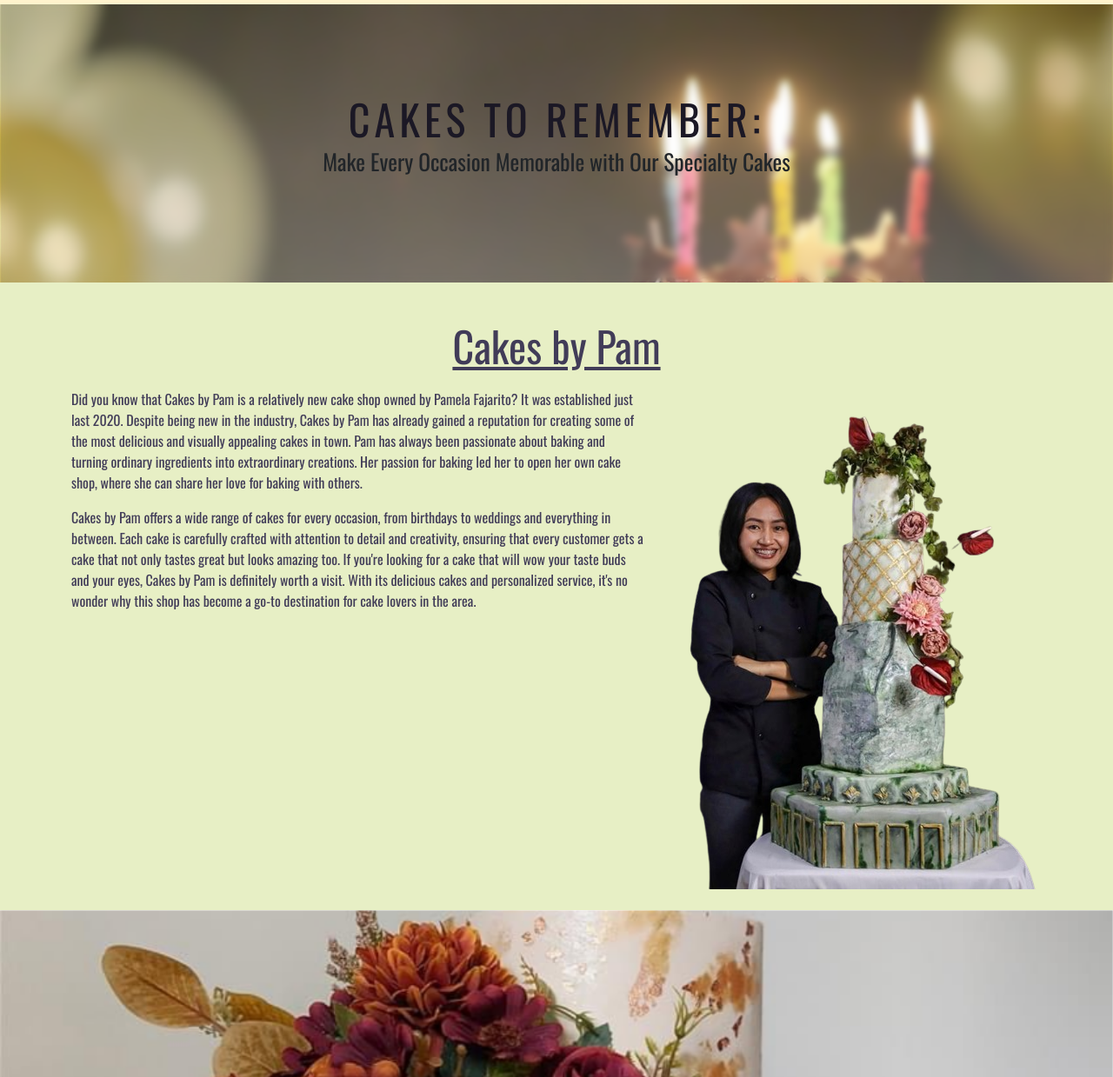
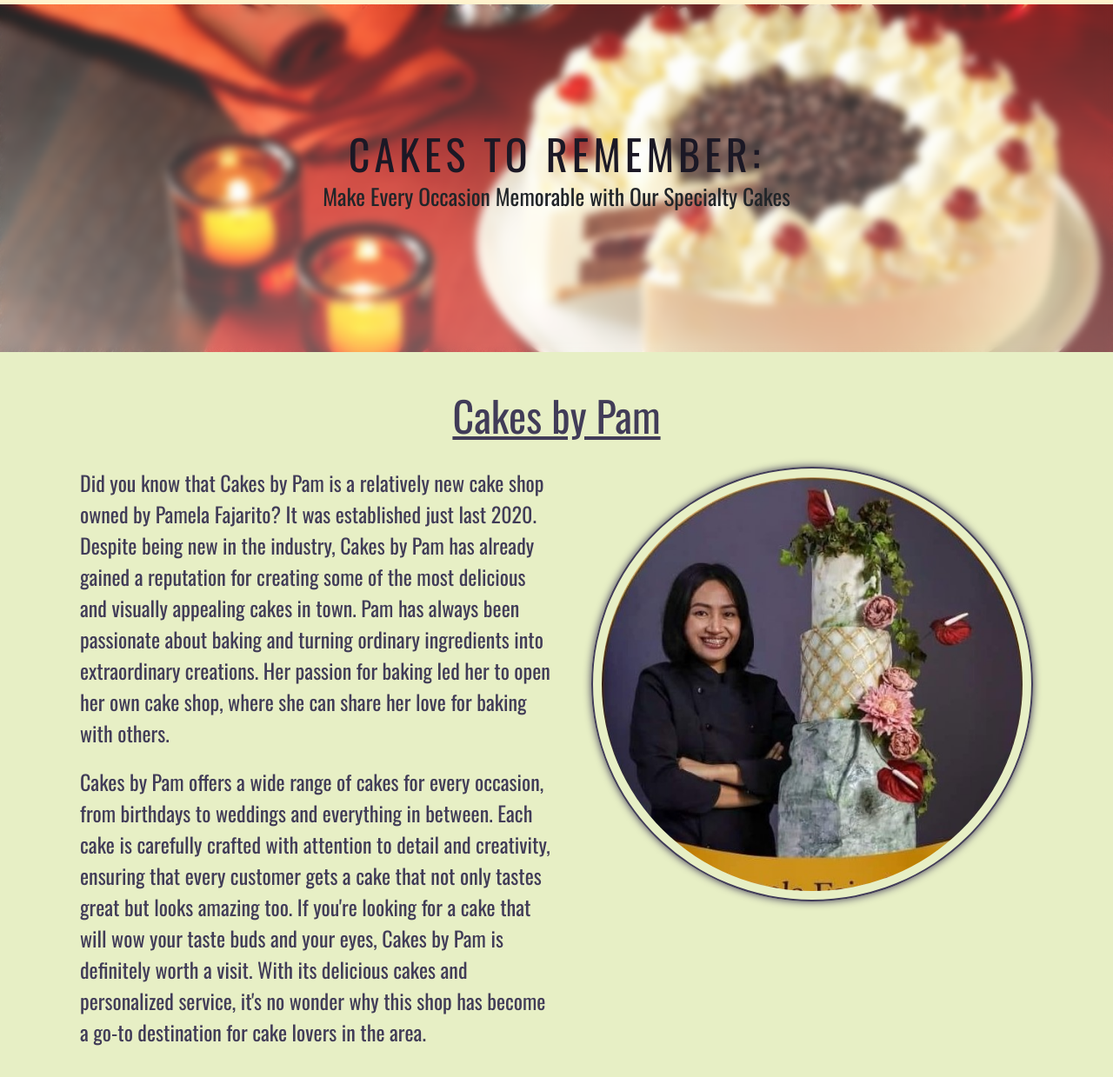
Before and after one commit to Engreyxien/mini-project-1, a plain HTML site: page index.html in a window 1280 px wide. Shown: the part 61-1300 px from the top of the page at 87% size. Drawn offline with nearby package versions, Linux system fonts and the light colour scheme.

Commit message:
everything

```diff
--- a/index.html
+++ b/index.html
@@ -35,12 +35,12 @@ background-color: #117ED2;
 color: #101111;
 }
 .showcase-area {
-  height: 40vh;
+  height: 50vh;
   background: linear-gradient(
       rgba(240, 240, 240, 0.144),
       rgba(255, 255, 255, 0.336)
     ),
-    url("./birthday-cake-01.jpg");
+    url("./cakes\ dp.jpg");
   background-size: cover;
   background-position: center;
   background-repeat: no-repeat;
@@ -94,6 +94,25 @@ section#about {
 font-family: "Oswald", sans-serif;;
 background-color: #E7EFC5;
 color: #413C58;
+}
+section#about img{
+  object-fit: cover;
+  height: 500px;
+  border-radius: 50%;
+  margin: 10px;
+  padding: 10px;
+  border: 2px solid #413C58;
+  box-shadow: 0 0 10px #413C58;
+}
+section#about p{
+  font-family: "Oswald", sans-serif;;
+  font-size: 1.5rem;
+  padding: 10px;
+  margin: 0;
+  text-align: left;
+  line-height: 1.5;
+  color: #413C58;
+
 }
 .carousel img{
   height: 700px;
@@ -609,7 +628,7 @@ footer .top .logo-details:hover{
                 go-to destination for cake lovers in the area.</p>
               </div>
               <div class="col-auto me-auto" >
-                <div class="d-block w-100 h-100 img-fluid"><img src="./pam-removebg-preview.png" alt="pamela"  class="object-fit cover img-fluid"></div></div>
+                <div class="d-block w-100 h-100 img-fluid"><img src="./image_6483441.JPG" alt="pamela"  class="object-fit cover img-fluid"></div></div>
             </div>
       </section>
       <section id="gallery">
@@ -630,28 +649,28 @@ footer .top .logo-details:hover{
                 </div>
               </div>
               <div class="carousel-item">
-                <img src="./b images/Birthday Cake.JPG Cake.JPG" class="d-block w-100" alt="...">
+                <img src="./b images/Birthday Cake.JPG" class="d-block w-100" alt="...">
                 <div class="carousel-caption d-md-block">
                   <h5>Birthday Cake</h5>
                   <p>Moist, decadent, and beautifully decorated birthday cake for celebrations.</p>
                 </div>
               </div>
               <div class="carousel-item">
-                <img src="./w images/Wedding Cake.JPG Cake.JPG" class="d-block w-100" alt="...">
+                <img src="./w images/Wedding Cake.JPG" class="d-block w-100" alt="...">
                 <div class="carousel-caption d-md-block">
                   <h5>Wedding Cake</h5>
                   <p>Elegant, tiered, and beautifully designed cake for wedding celebrations.</p>
                 </div>
               </div>
               <div class="carousel-item">
-                <img src="./c images/Corporate Cake.JPG Cake.JPG" class="d-block w-100" alt="...">
+                <img src="./c images/Corporate Cake.JPG" class="d-block w-100" alt="...">
                 <div class="carousel-caption d-md-block">
                   <h5>Corporate Cake</h5>
                   <p>Professional, branded, and delicious cake for corporate events..</p>
                 </div>
               </div>
               <div class="carousel-item">
-                <img src="./so images/Special Occassion.JPG Occassion.JPG" class="d-block w-100" alt="...">
+                <img src="./so images/Special Occassion.JPG" class="d-block w-100" alt="...">
                 <div class="carousel-caption d-md-block">
                   <h5>Special Occasion Cake</h5>
                   <p>Customized, memorable, and delicious cake for special occasions.</p>
```
Also changed, not shown: booknow/booknowso.html (+1 -1 lines), cakes dp.jpg (added), image_6483441.JPG (added), pam-removebg-preview.png (deleted), pam.jpg (deleted).
